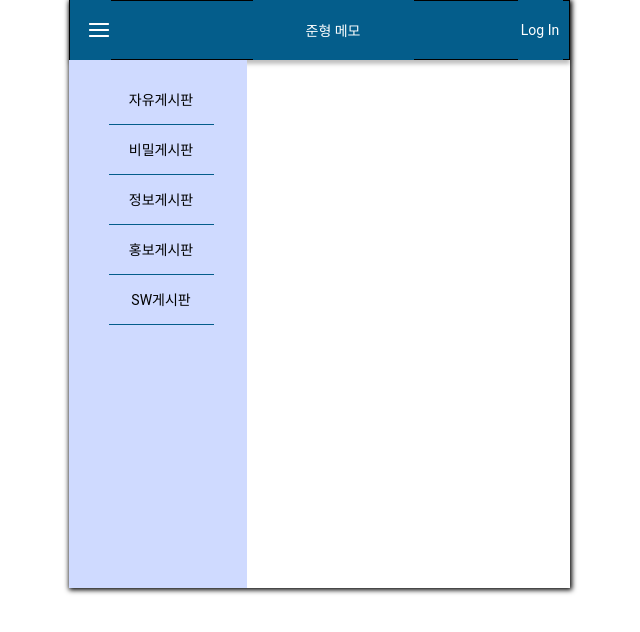
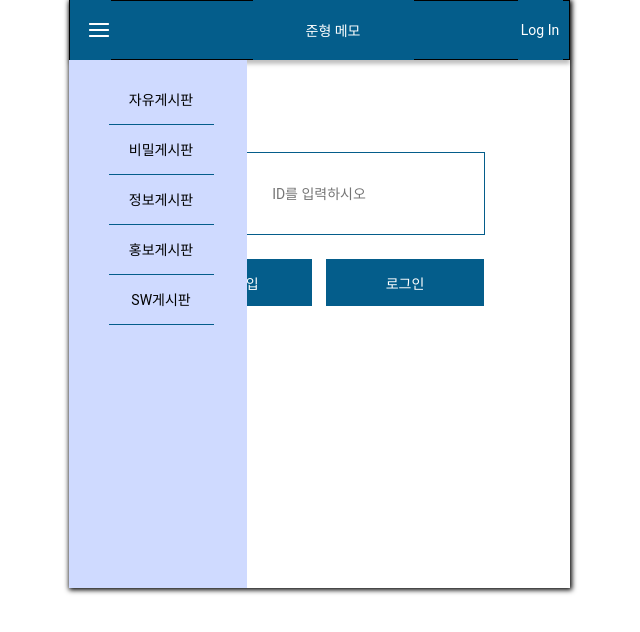
Before and after one commit to jun10920/FullStackStudy, a plain HTML site: page P-1/index.html in a window 1280 px wide. Both pictures are taken after a click on the button "Log In". Shown: the whole page, without its empty margins (321-961 px from the left). Drawn offline with Linux system fonts and the light colour scheme.

Commit message:
Feat: LoginPage dom 구현

```diff
--- a/P-1/css/index.css
+++ b/P-1/css/index.css
@@ -78,6 +78,8 @@ header {
   line-height: normal;
   white-space: nowrap;
 }
+
+/* 사이드 바 */
 .hamburger-click {
   height: 528px;
   width: 178px;
@@ -112,7 +114,12 @@ header {
   letter-spacing: 0em;
   text-align: center;
 }
+
+/* 메인페이지 부분 */
 .page_content {
+  z-index: -1;
+  position: absolute;
+  top: 60px;
   width: 495px;
   height: 528px;
 }
@@ -245,6 +252,57 @@ header {
   font-weight: 400;
   line-height: normal;
 }
+
+/* 로그인 페이지 */
+.login__main {
+  width: 501px;
+  height: 564px;
+  display: flex;
+  margin-top: 92px;
+  align-items: center;
+  flex-direction: column;
+}
+.input-id,
+.register-box,
+.login-box {
+  border: 1px solid #045d8b;
+  background: #fff;
+  color: #000;
+  text-align: center;
+  font-family: Roboto;
+  font-size: 14px;
+  font-style: normal;
+  font-weight: 400;
+  line-height: normal;
+}
+.input-id {
+  display: flex;
+  justify-content: center;
+  align-items: center;
+  width: 331px;
+  height: 83px;
+  flex-shrink: 0;
+}
+.twoBtnBox {
+  display: flex;
+  flex-direction: row;
+  margin-top: 24px;
+}
+.register-box,
+.login-box {
+  width: 158px;
+  height: 47px;
+  flex-shrink: 0;
+  background: #045d8b;
+  color: white;
+  display: flex;
+  justify-content: center;
+  align-items: center;
+}
+.register-box {
+  margin-right: 14px;
+}
+
 /* 인사 정보 페이지 */
 #cards_container {
   width: 80%;
--- a/P-1/js/views/APP.js
+++ b/P-1/js/views/APP.js
@@ -2,8 +2,7 @@
 import Header from './Header.js';
 import Mainpage from './MainPage.js';
 import LoginPage from './LoginPage.js';
-// import HomePage from './HomePage.js';
-// import SignupPage from './SignupPage.js';
+import SignupPage from './SignupPage.js';
 // import NotFoundPage from './NotFound.js';
 
 class App {
@@ -29,14 +28,14 @@ class App {
     const loginPage = new LoginPage(main);
     loginPage.render();
 
-    // const signupPage = new SignupPage(main);
+    const signupPage = new SignupPage(main);
     // const notFoundPage = new NotFoundPage(main);
 
     const renderPage = (pathname) => {
       // // init main
 
       while (main.firstChild) {
-        main.firstChild.remove();
+        main.firstChild?.remove();
       }
 
       // switch page rendering
@@ -46,6 +45,9 @@ class App {
           break;
         case '/login':
           loginPage.render();
+          break;
+        case '/signup':
+          signupPage.render();
           break;
         default:
           mainpage.render();
--- a/P-1/js/views/LoginPage.js
+++ b/P-1/js/views/LoginPage.js
@@ -2,9 +2,30 @@ class LoginPage {
   constructor($main) {
     this.$main = $main;
   }
+  createBtnBox(btnText, btnClass) {
+    const box = document.createElement('button');
+    box.appendChild(document.createTextNode(btnText));
+    box.setAttribute('class', btnClass);
+    return box;
+  }
+  render() {
+    //login page main 부분
+    const login_main = document.createElement('div');
+    login_main.setAttribute('class', 'login__main');
+    const login_input = document.createElement('input');
+    login_input.setAttribute('class', 'input-id');
+    login_input.placeholder = 'ID를 입력하시오';
+    const buttonBox = document.createElement('div');
+    buttonBox.setAttribute('class', 'twoBtnBox');
+    const register_box = this.createBtnBox('회원가입', 'register-box');
+    const login_box = this.createBtnBox('로그인', 'login-box');
 
-  render() {
-    console.log('로그인페이지');
+    //login page 연결
+    this.$main.appendChild(login_main);
+    login_main.appendChild(login_input);
+    login_main.appendChild(buttonBox);
+    buttonBox.appendChild(register_box);
+    buttonBox.appendChild(login_box);
   }
 }
 export default LoginPage;
--- /dev/null
+++ b/P-1/js/views/SignupPage.js
@@ -0,0 +1,10 @@
+class SignupPage {
+  constructor($main) {
+    this.$main = $main;
+  }
+
+  render() {
+    console.log('회원가입페이지');
+  }
+}
+export default SignupPage;
```
